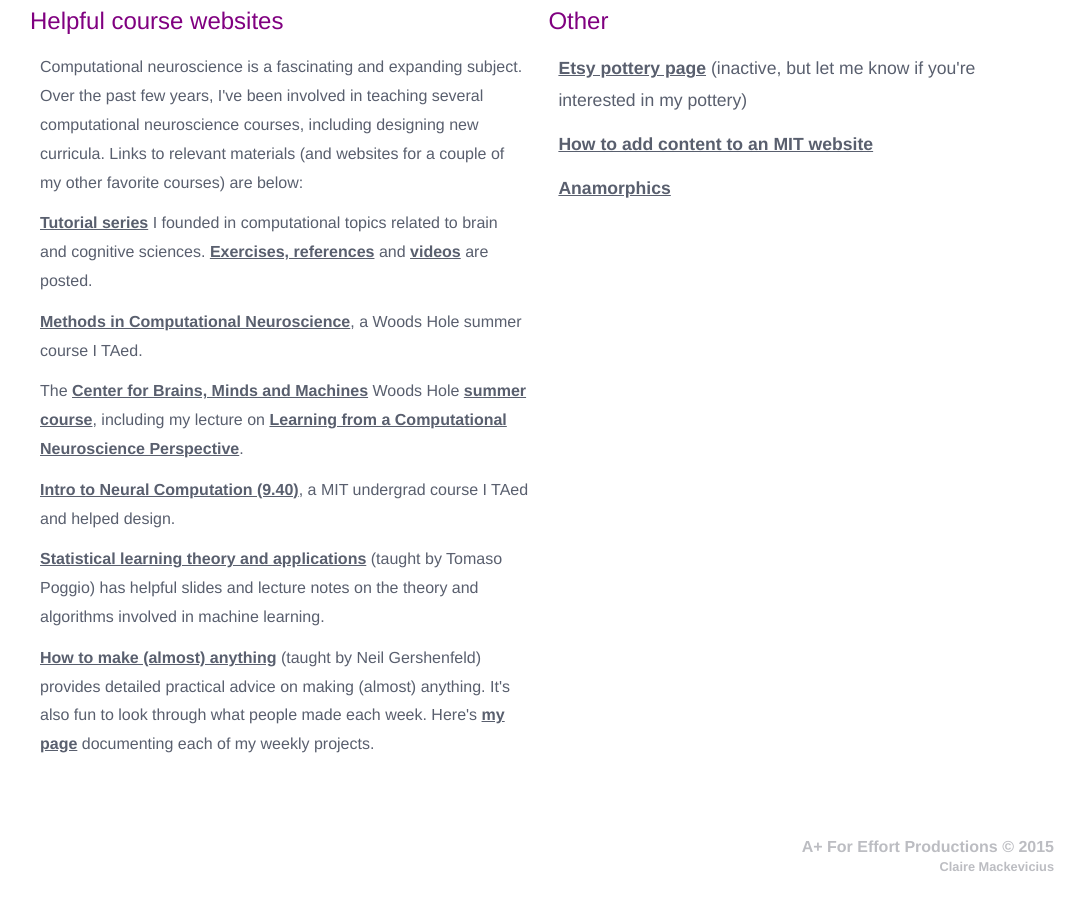
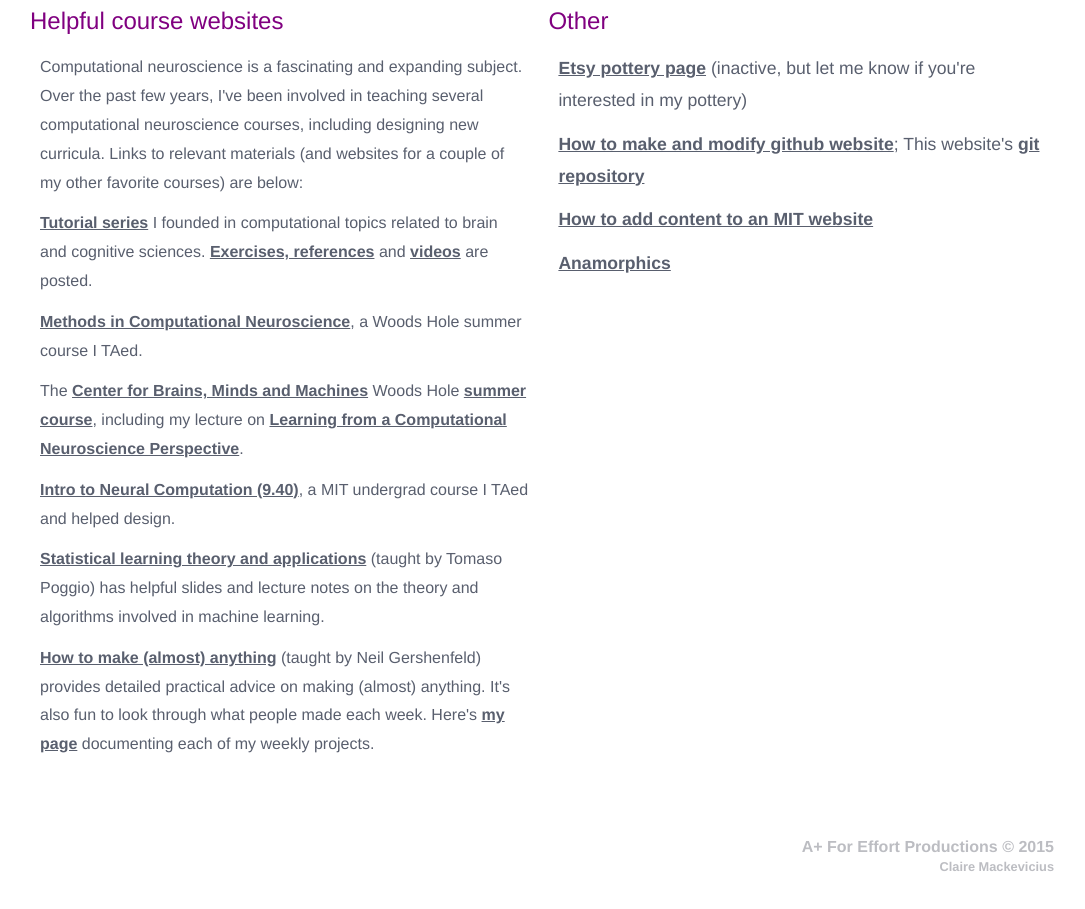
Before and after one commit to gabrc52/emackev.github.io, a plain HTML site: page index.html in a window 1280 px wide. Shown: the part 1060-1969 px from the top of the page, without its empty margins (34-1119 px from the left). Drawn offline with Linux system fonts and the light colour scheme.

Commit message:
add links to remember how to edit

```diff
--- a/index.html
+++ b/index.html
@@ -139,6 +139,7 @@ Research</a> in MIT's <a href = http://bcs.mit.edu/>
 
   <article class='halfsection'><h2>Other</h2>
     <ul><li><a href=https://www.etsy.com/no-en/shop/EmilyMExperiments>Etsy pottery page</a> (inactive, but let me know if you're interested in my pottery) </li>
+      <li><a href=https://pages.github.com/>How to make and modify github website</a>; This website's <a href=https://github.com/emackev/emackev.github.io>git repository</a></li>
       <li><a href=AthenaHowTo.html>How to add content to an MIT website</a></li>
     <li><a href=anamorphic.html>Anamorphics</a></li>
 
```
